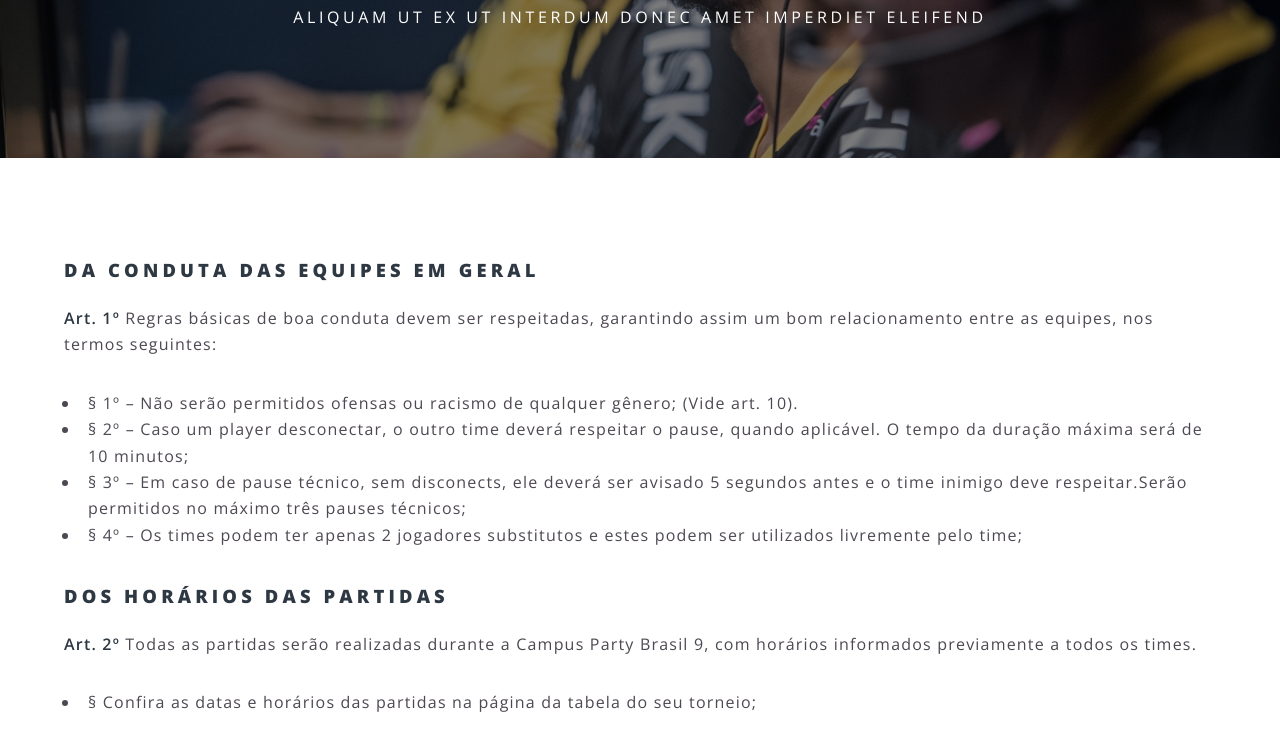
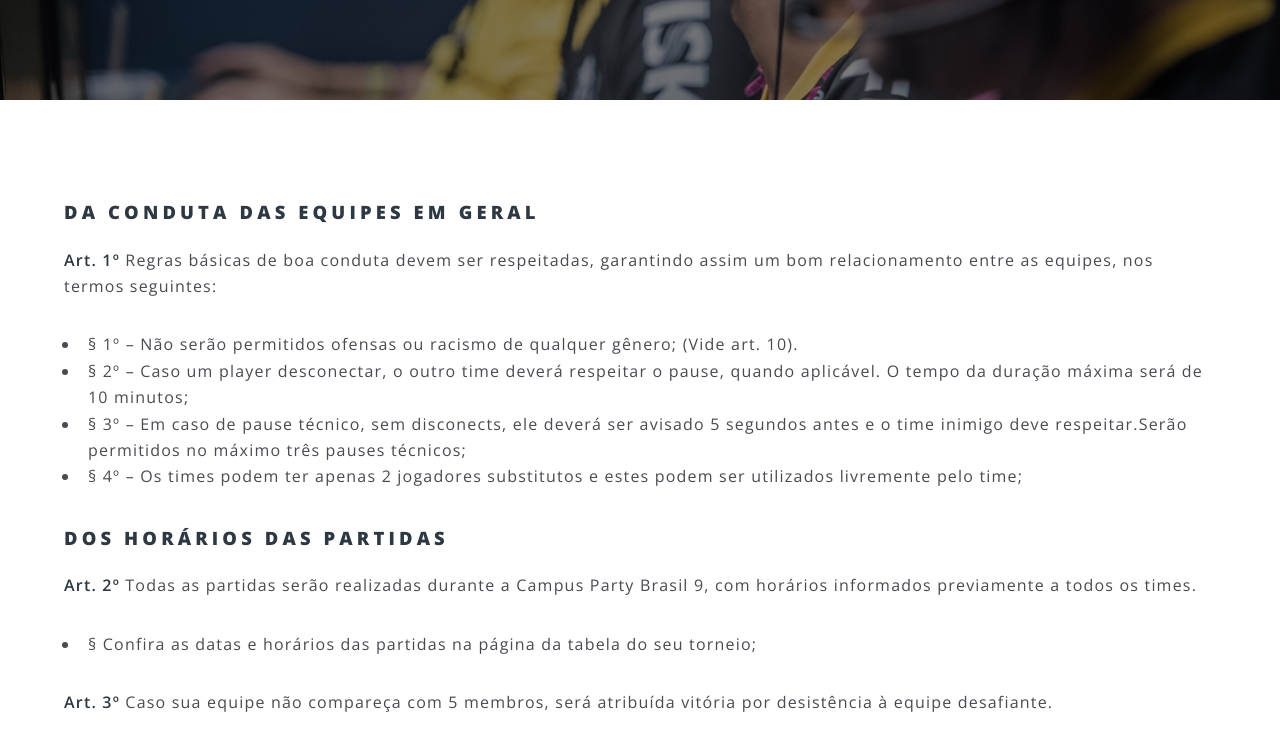
Before and after one commit to campusleague/campusleague.github.io, a plain HTML site: page regras.html in a window 1280 px wide. Shown: the part 235-980 px from the top of the page. Drawn offline with nearby package versions, Linux system fonts and the light colour scheme.

Commit message:
ajustando regras

```diff
--- a/regras.html
+++ b/regras.html
@@ -45,7 +45,6 @@
 					<article id="main">
 						<header>
 							<h2>CAMPUS LEAGUE | REGRAS	</h2>
-							<p>Aliquam ut ex ut interdum donec amet imperdiet eleifend</p>
 						</header>
 						<section class="wrapper style5">
 							<div class="inner">
```
